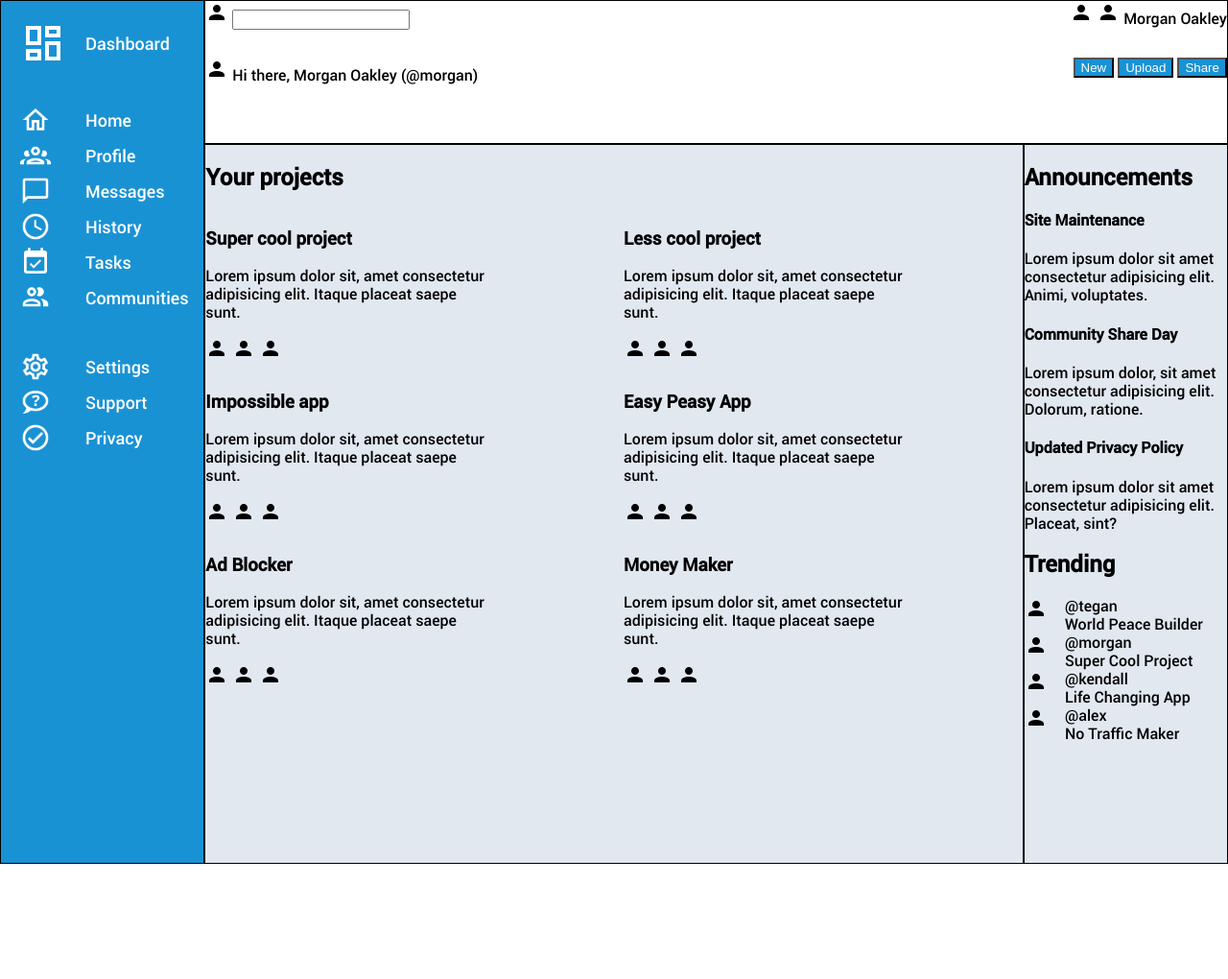
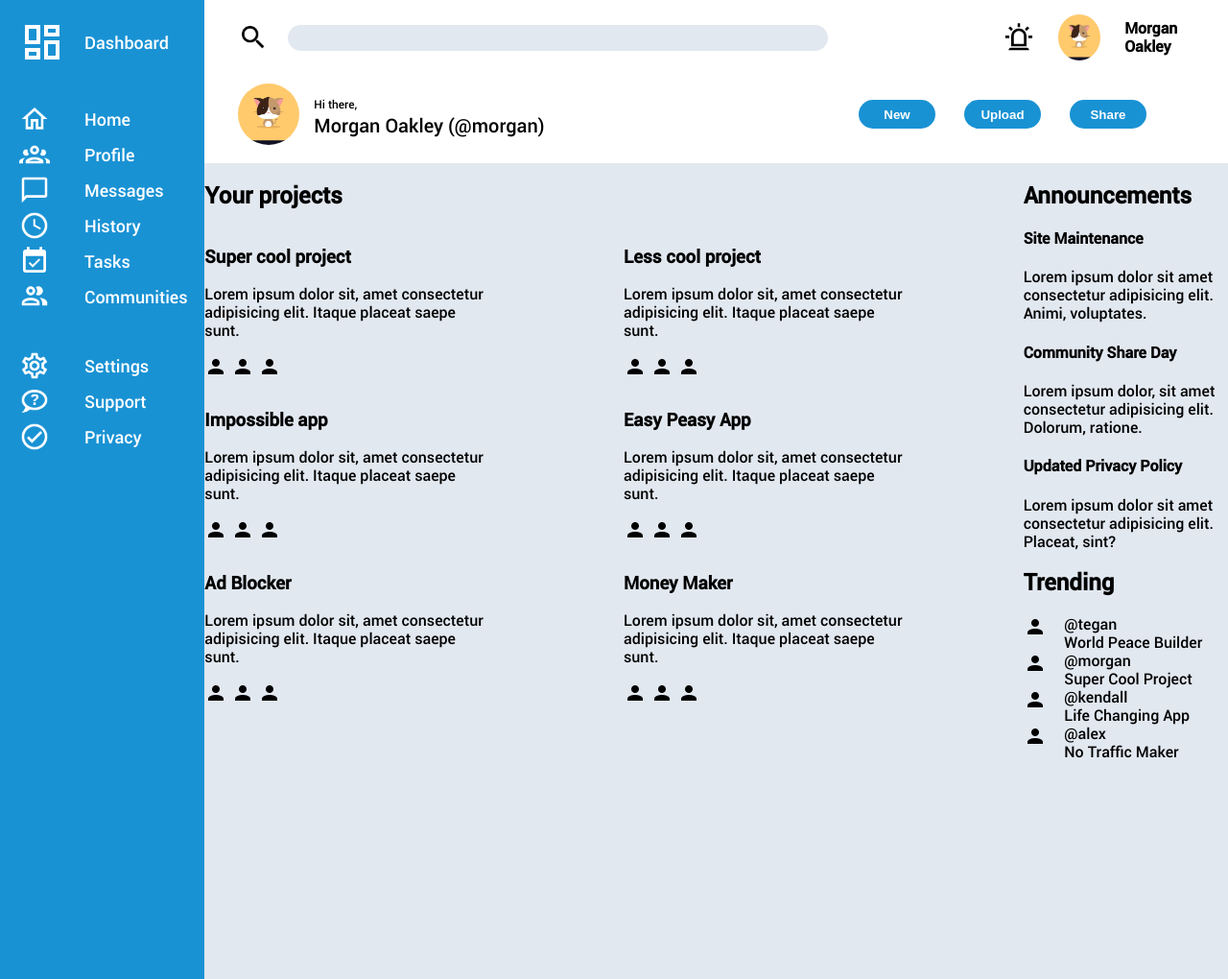
Before and after one commit to Etereke/odin-admin-dashboard, a plain HTML site: page index.html in a window 1280 px wide. Shown: the whole page at 96% size. Before the commit the page ends 900 px from the top, so only its background shows below. Drawn offline with Linux system fonts and the light colour scheme.

Commit message:
Finish header styling and alignment

```diff
--- a/index.html
+++ b/index.html
@@ -12,19 +12,20 @@
         <div class="header">
             <div class="header-upper">
                 <div class="search">
-                    <img src="./img/account.png" alt="Search">
+                    <img src="./img/magnify.png" alt="Search" width="32px" height="32px">
                     <input type="text" name="search" id="search">
                 </div>
                 <div class="account">
-                    <img src="./img/account.png" alt="Alarm">
-                    <img src="./img/account.png" alt="Profile picture">
+                    <img src="./img/alarm-light-outline.png" alt="Alarm" width="32px" height="32px">
+                    <img class="profile-picture" src="./img/account_cat.png" alt="Profile picture" width="48px" height="48px">
                     <span>Morgan Oakley</span>
                 </div>
             </div>
             <div class="header-lower">
                 <div class="greet-user">
-                    <img src="./img/account.png" alt="Profile picture">
-                    <span>Hi there, Morgan Oakley (@morgan)</span>
+                    <img class="profile-picture" src="./img/account_cat.png" alt="Profile picture" width="64px" height="64px">
+                    <span>Hi there,</span>
+                    <span>Morgan Oakley (@morgan)</span>
                 </div>
                 <div class="buttons">
                     <button type="button">New</button>
--- a/style.css
+++ b/style.css
@@ -16,13 +16,89 @@ body{
 }
 
 .header, .side-content, .sidebar, .main-content{
-    border: 1px solid black;
+    /* border: 1px solid black; */
 }
 
 .header{
     grid-column: 2 / 4;
     display: grid;
     grid-template-rows: 1fr 1.5fr;
+    padding: 15px 35px 15px;
+    gap: 20px;
+}
+
+.header-upper{
+    display: grid;
+    grid-template-columns: 4fr 1fr;
+    align-items: center;
+}
+
+.search{
+    display: grid;
+    grid-template-columns: 32px auto;
+    gap: 20px;
+    align-items: center;
+}
+
+.search > input{
+    background-color: #E2E8F0;
+    border: none;
+    border-radius: 20px;
+    width: 75%;
+    height: 25px;
+}
+
+.profile-picture{
+    border-radius: 50%;
+}
+
+.account{
+    display: flex;
+    align-items: center;
+    gap: 25px;
+    font-weight: bold;
+}
+
+.header-lower{
+    display: flex;
+    justify-content: space-between;
+}
+.greet-user{
+    display: grid;
+    grid-template-columns: 64px 1fr;
+    grid-template-rows: 1fr 1fr;
+    column-gap: 15px;
+    align-items: center;
+}
+.greet-user > span:first-of-type{
+    align-self: end;
+    padding-bottom: 3px;
+}
+.greet-user > span:last-of-type{
+    align-self: start;
+    padding-bottom: 3px;
+    font-size: 20px;
+}
+.greet-user > img{
+    grid-row: 1 / 3;
+}
+.greet-user > span:first-of-type{
+    font-size: 12px;
+}
+.buttons{
+    display: flex;
+    align-items: center;
+    gap: 30px;
+    padding-right: 50px;
+}
+.buttons button{
+    background-color: #1992D4;
+    color: white;
+    font-weight: bold;
+    width: 80px;
+    height: 30px;
+    border-radius: 20px;
+    border: none;
 }
 
 .sidebar{
@@ -73,16 +149,6 @@ body{
     background-color: #E2E8F0;
 }
 
-.header-upper{
-    display: flex;
-    justify-content: space-between;
-}
-
-.header-lower{
-    display: flex;
-    justify-content: space-between;
-}
-
 .card{
     width: 300px;
     height: 150px;
@@ -103,8 +169,3 @@ body{
 .trending-content > img{
     grid-row: 1 / 3;
 }
-
-button{
-    background-color: #1992D4;
-    color: white;
-}
```
Also changed, not shown: img/account_cat.png (added), img/alarm-light-outline.png (added), img/magnify.png (added).
